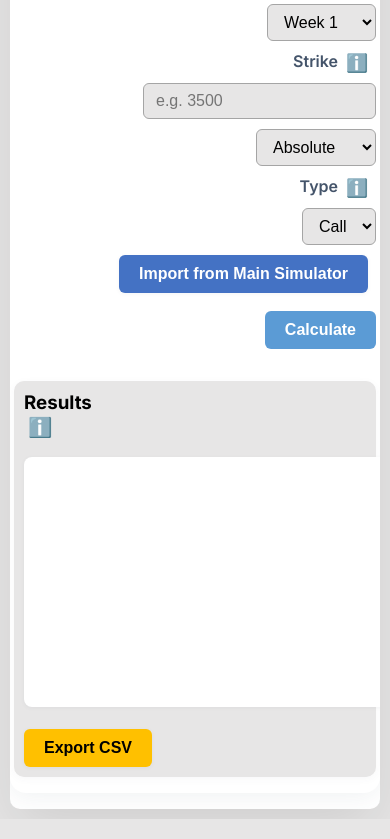
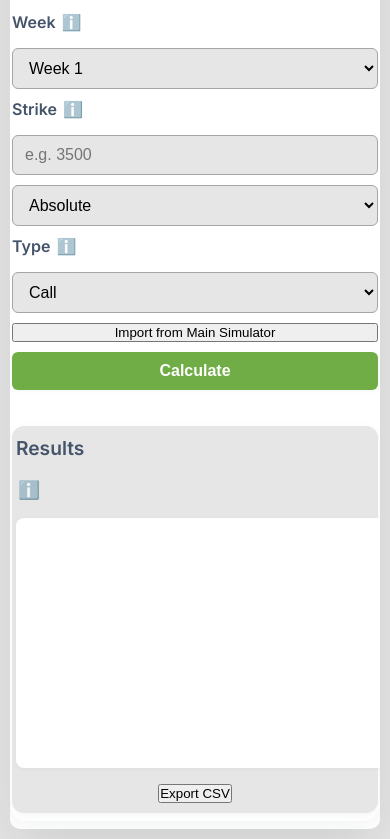
Before and after one commit to wilhelmleinemann5/contract-pricing-simulator, a plain HTML site: page option-pricing.html in a window 390 px wide. Shown: the part 294-1133 px from the top of the page. Drawn offline with Linux system fonts and the light colour scheme.

Commit message:
style: Polish Option Pricing UI to match main simulator (layout, spacing, buttons, responsiveness)

```diff
--- a/option-pricing.html
+++ b/option-pricing.html
@@ -18,7 +18,8 @@
     <a href="index.html">Main Simulator</a>
     <a href="option-pricing.html" class="active">Option Pricing</a>
   </nav>
-  <main class="container">
+  <div class="container">
+    <main>
       <section class="option-pricing-ui">
         <h2>Option Payoff Calculator <span class="info-icon" tabindex="0" aria-label="About option payoffs" data-tooltip="A call option pays if the simulated rate exceeds the strike; a put pays if it falls below. This tool uses Monte Carlo simulation to estimate the value of such instruments.">ℹ️</span></h2>
         <!-- Inputs -->
@@ -59,6 +60,7 @@
         </div>
       </section>
     </main>
+  </div>
   <script src="js/optionPricing.js"></script>
 </body>
 </html>
--- a/styles.css
+++ b/styles.css
@@ -545,37 +545,52 @@ header p {
   background: var(--maersk-light-1);
   border-radius: 16px;
   box-shadow: 0 4px 24px rgba(68, 84, 106, 0.08);
-  padding: 32px 24px;
-  margin: 32px auto;
+  padding: 40px 32px;
+  margin: 40px auto;
   max-width: 700px;
 }
 .option-pricing-ui h2 {
   color: var(--maersk-accent-1);
-  margin-bottom: 20px;
+  margin-bottom: 28px;
+  font-size: 2rem;
+  font-weight: 700;
+  letter-spacing: -1px;
 }
 .option-inputs {
-  display: flex;
-  flex-wrap: wrap;
-  gap: 16px 24px;
-  align-items: flex-end;
-  margin-bottom: 32px;
+  display: grid;
+  grid-template-columns: 1fr 1fr 1fr 1fr 1fr;
+  gap: 18px 24px;
+  align-items: end;
+  margin-bottom: 36px;
 }
 .option-inputs label {
   font-weight: 600;
   color: var(--maersk-dark-2);
-  margin-right: 8px;
+  margin-bottom: 6px;
+  display: flex;
+  align-items: center;
+  gap: 4px;
+  font-size: 1rem;
 }
 .option-inputs input,
 .option-inputs select {
-  padding: 8px 12px;
-  border: 1px solid var(--maersk-accent-3);
+  padding: 10px 12px;
+  border: 1.5px solid var(--maersk-accent-3);
   border-radius: 6px;
   font-size: 1rem;
   background: var(--maersk-light-2);
   color: var(--maersk-dark-1);
+  width: 100%;
+}
+.option-inputs input[type="number"] {
+  min-width: 0;
+}
+.import-btn, #calculateOption {
+  width: 100%;
+  margin: 0;
 }
 #calculateOption {
-  background: var(--maersk-accent-1);
+  background: var(--maersk-accent-6);
   color: var(--maersk-light-1);
   border: none;
   border-radius: 6px;
@@ -584,16 +599,26 @@ header p {
   font-size: 1rem;
   cursor: pointer;
   transition: background 0.2s;
+  box-shadow: 0 1px 4px rgba(68,84,106,0.06);
+  margin-top: 0;
 }
 #calculateOption:hover {
-  background: var(--maersk-accent-5);
+  background: var(--maersk-accent-1);
+  color: var(--maersk-dark-1);
 }
 .option-results {
   background: var(--maersk-light-2);
-  border-radius: 10px;
-  padding: 20px;
-  margin-top: 12px;
-  box-shadow: 0 2px 8px rgba(68, 84, 106, 0.04);
+  border-radius: 12px;
+  padding: 28px 20px 20px 20px;
+  margin-top: 18px;
+  box-shadow: 0 2px 8px rgba(68, 84, 106, 0.06);
+  min-height: 180px;
+}
+.option-results h3 {
+  color: var(--maersk-dark-2);
+  font-size: 1.2rem;
+  font-weight: 600;
+  margin-bottom: 18px;
 }
 #optionPayoffStats {
   font-size: 1.1rem;
@@ -607,104 +632,48 @@ header p {
   background: var(--maersk-light-1);
   border-radius: 8px;
   box-shadow: 0 1px 4px rgba(68, 84, 106, 0.06);
+  margin-bottom: 12px;
 }
+.export-btn {
+  display: block;
+  margin: 0 auto;
+}
+.info-icon {
+  font-size: 1em;
+  margin-left: 2px;
+  vertical-align: middle;
+  opacity: 0.7;
+  transition: opacity 0.2s;
+}
+.info-icon:hover, .info-icon:focus {
+  opacity: 1;
+}
+@media (max-width: 900px) {
+  .option-pricing-ui {
+    padding: 20px 6px;
+    margin: 20px 0;
+  }
+  .option-inputs {
+    grid-template-columns: 1fr 1fr;
+    gap: 14px 10px;
+  }
+}
+@media (max-width: 600px) {
+  .option-pricing-ui {
+    padding: 8px 2px;
+    margin: 8px 0;
+  }
+  .option-inputs {
+    grid-template-columns: 1fr;
+    gap: 10px;
+  }
+  .option-results {
+    padding: 10px 4px;
+  }
+}
+
 .main-nav .active {
   color: var(--maersk-accent-2);
   font-weight: 700;
   border-bottom: 2px solid var(--maersk-accent-2);
 }
-
-/* Responsive for mobile */
-@media (max-width: 700px) {
-  .option-pricing-ui {
-    padding: 16px 4px;
-    margin: 16px 0;
-  }
-  .option-inputs {
-    flex-direction: column;
-    gap: 10px;
-  }
-  .option-results {
-    padding: 10px;
-  }
-}
-
-.info-icon {
-  display: inline-block;
-  font-size: 1.1em;
-  color: var(--maersk-accent-2);
-  margin-left: 4px;
-  cursor: pointer;
-  vertical-align: middle;
-  position: relative;
-}
-.info-icon:focus {
-  outline: 2px solid var(--maersk-accent-1);
-}
-.info-icon[data-tooltip]:hover::after,
-.info-icon[data-tooltip]:focus::after {
-  content: attr(data-tooltip);
-  position: absolute;
-  left: 50%;
-  top: 120%;
-  transform: translateX(-50%);
-  background: var(--maersk-dark-2);
-  color: var(--maersk-light-1);
-  padding: 8px 12px;
-  border-radius: 6px;
-  white-space: pre-line;
-  font-size: 0.95em;
-  z-index: 100;
-  min-width: 180px;
-  box-shadow: 0 2px 8px rgba(68,84,106,0.12);
-  pointer-events: none;
-}
-.info-icon[data-tooltip]:hover::before,
-.info-icon[data-tooltip]:focus::before {
-  content: '';
-  position: absolute;
-  left: 50%;
-  top: 115%;
-  transform: translateX(-50%);
-  border-width: 6px;
-  border-style: solid;
-  border-color: var(--maersk-dark-2) transparent transparent transparent;
-  z-index: 101;
-}
-
-.export-btn {
-  background: var(--maersk-accent-4);
-  color: var(--maersk-dark-1);
-  border: none;
-  border-radius: 6px;
-  padding: 10px 20px;
-  font-weight: 600;
-  font-size: 1rem;
-  cursor: pointer;
-  margin-top: 18px;
-  transition: background 0.2s;
-  box-shadow: 0 1px 4px rgba(68,84,106,0.06);
-}
-.export-btn:hover {
-  background: var(--maersk-accent-1);
-  color: var(--maersk-light-1);
-}
-
-.import-btn {
-  background: var(--maersk-accent-5);
-  color: var(--maersk-light-1);
-  border: none;
-  border-radius: 6px;
-  padding: 10px 20px;
-  font-weight: 600;
-  font-size: 1rem;
-  cursor: pointer;
-  margin-bottom: 8px;
-  margin-right: 8px;
-  transition: background 0.2s;
-  box-shadow: 0 1px 4px rgba(68,84,106,0.06);
-}
-.import-btn:hover {
-  background: var(--maersk-accent-1);
-  color: var(--maersk-dark-1);
-}
```
Lines whose indentation alone changed are shown as unchanged.
